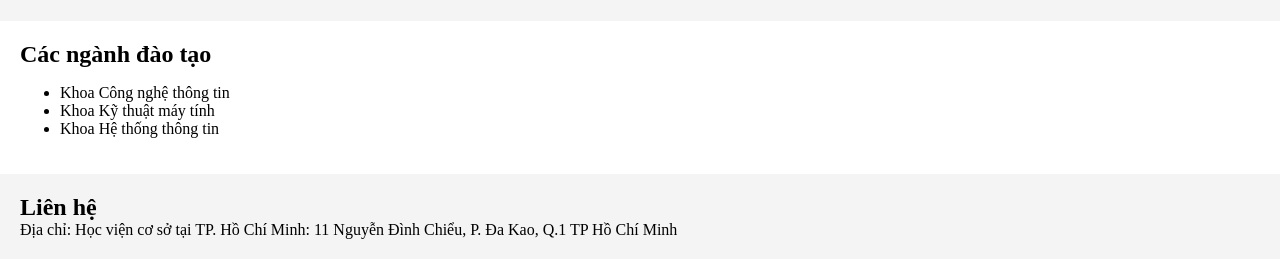
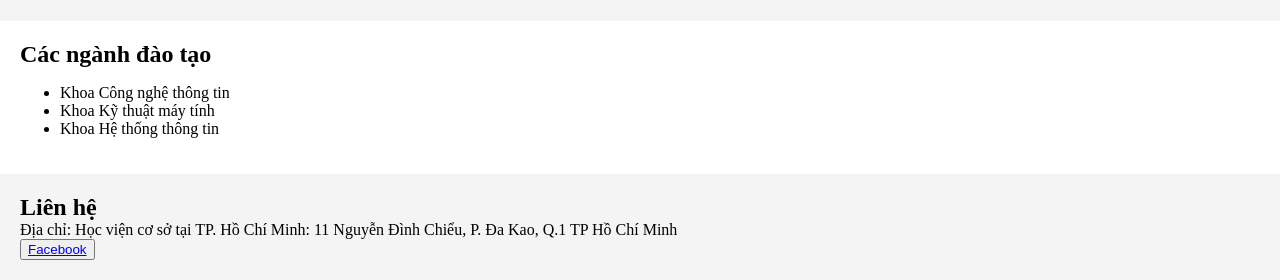
Before and after one commit to Wake0801/MWake, a plain HTML site: page index.html in a window 1280 px wide. Shown: the part 887-1167 px from the top of the page. Before the commit the page ends 1146 px from the top, so only its background shows below. Drawn offline with Linux system fonts and the light colour scheme.

Commit message:
Truong PTIT

```diff
--- a/index.html
+++ b/index.html
@@ -40,6 +40,7 @@
     <section id="contact">
         <h2>Liên hệ</h2>
         <p>Địa chỉ: Học viện cơ sở tại TP. Hồ Chí Minh: 11 Nguyễn Đình Chiểu, P. Đa Kao, Q.1 TP Hồ Chí Minh</p>
+        <button><a href="https://www.facebook.com/HocvienPTIT">Facebook</a></button>
     </section>
 </body>
 </html>
--- a/main.css
+++ b/main.css
@@ -31,7 +31,7 @@ nav a {
     padding: 20px;
 }
 
-/* Phần Các khoa */
+/* Phần Các ngành đào tạo */
 #courses {
     padding: 20px;
 }
```
